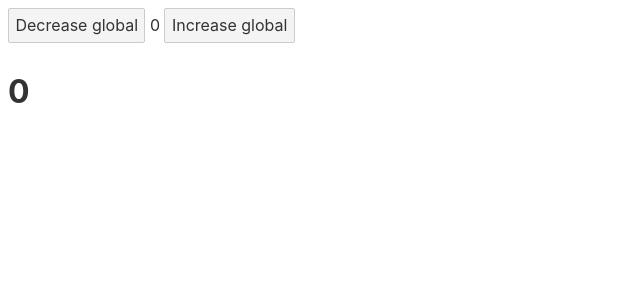
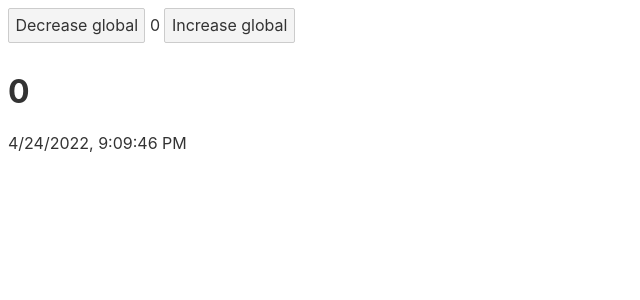
Before and after one commit to thorstenbaek/svelte-intro, a Svelte app: page / in a window 1280 px wide. Shown: the top 300 px of the page, without its empty margins (0-640 px from the left). Built offline with nearby package versions, Linux system fonts and the light colour scheme.

Commit message:
Added readable demo with time

```diff
--- a/src/App.svelte
+++ b/src/App.svelte
@@ -2,9 +2,13 @@
 	import DisplayPanel from './DisplayPanel.svelte';
 	import DecreasePanel from './DecreasePanel.svelte';
 	import IncreasePanel from './IncreasePanel.svelte';
-	import {global} from "./stores.js";
+	import {global, time} from "./stores.js";
 </script>
 
 
 <DecreasePanel/> {$global} <IncreasePanel/>
 <DisplayPanel/>
+
+<div>
+	{$time.toLocaleString()}
+</div>
--- a/src/stores.js
+++ b/src/stores.js
@@ -1,3 +1,7 @@
-import {writable} from "svelte/store";
+import {writable, readable} from "svelte/store";
 
 export const global = writable(0);
+
+export const time = readable(new Date(), set => {
+    setInterval(() => {set(new Date())}, 1000);
+});
```
